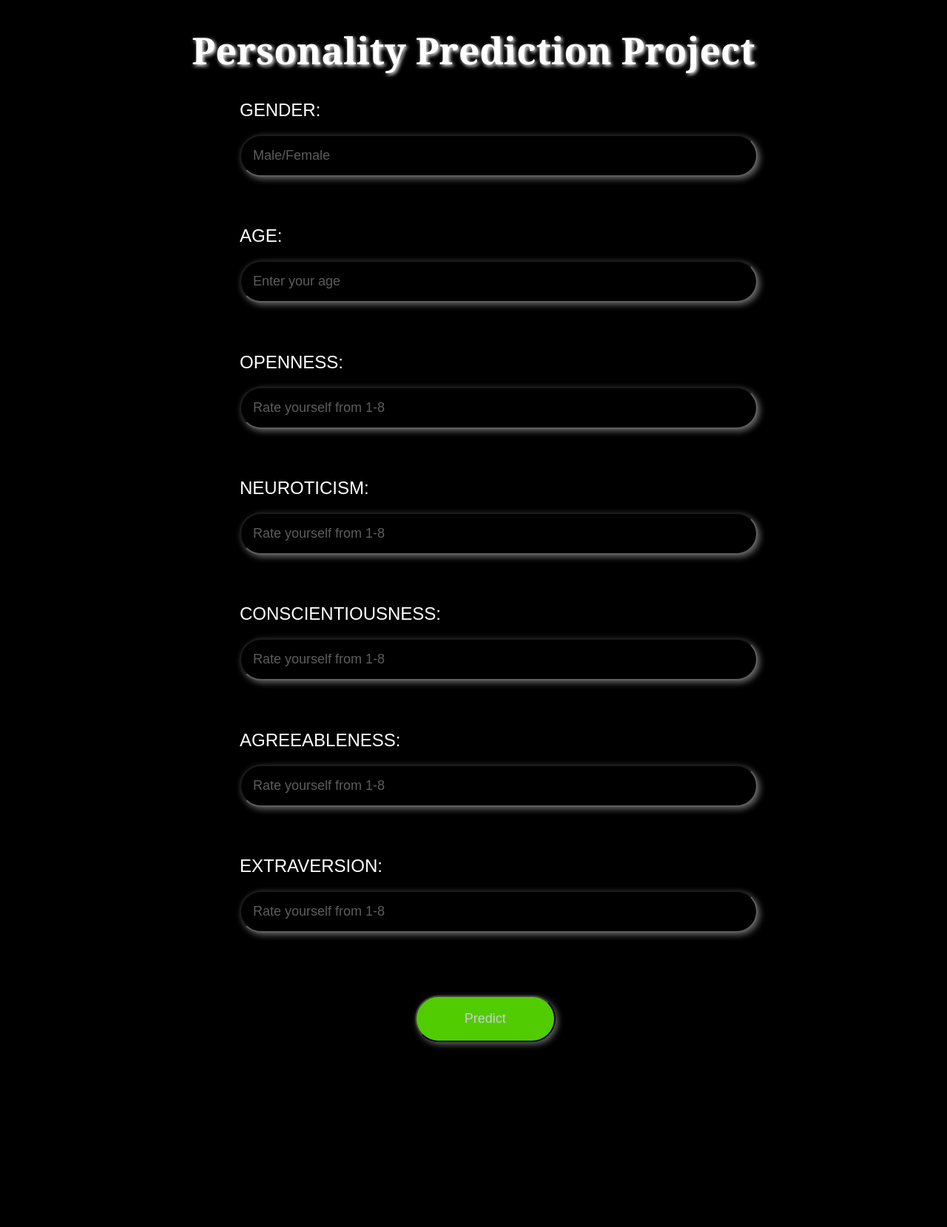
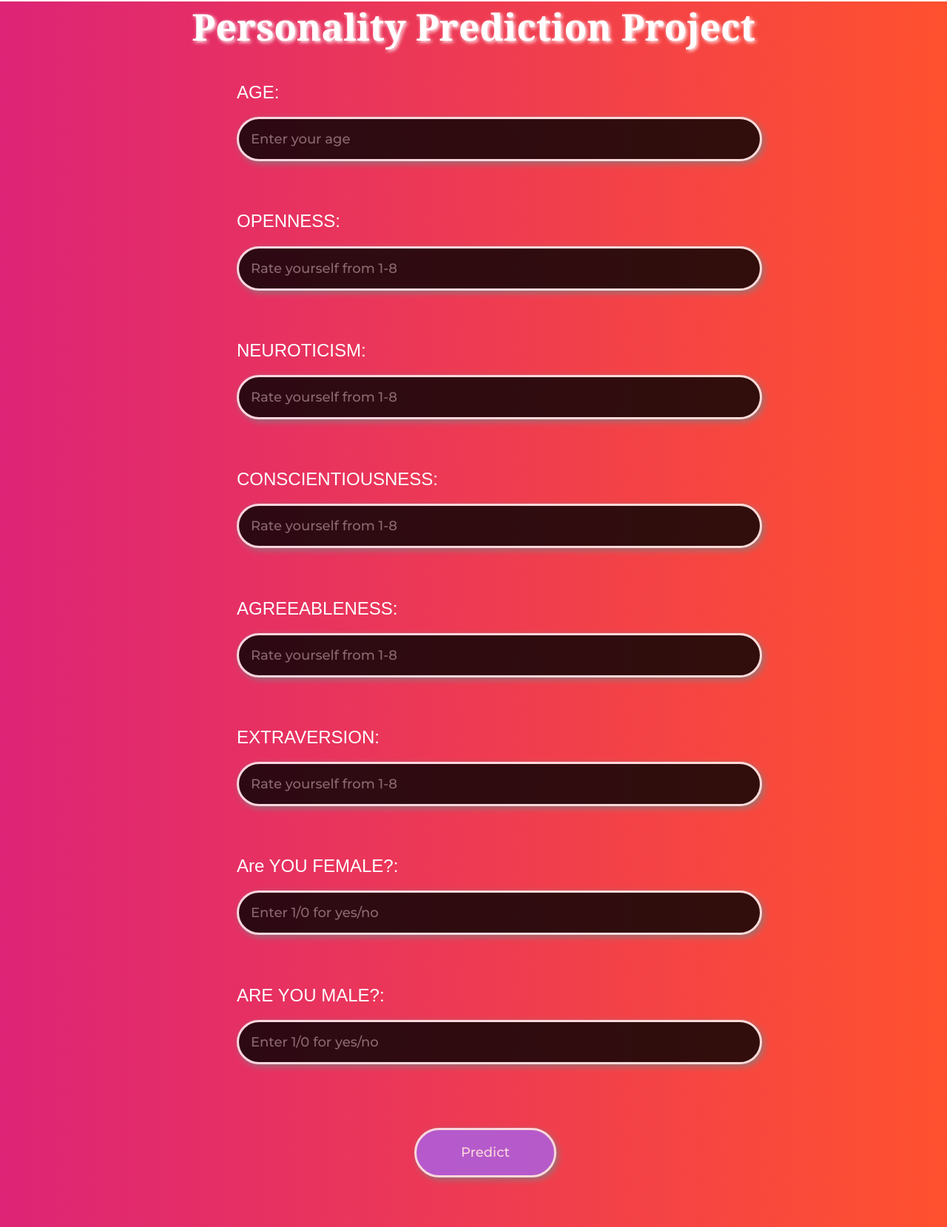
Before and after one commit to ishangujarathi/Personality_Prediction_DataMining_Algo, a Flask app: page / in a window 1280 px wide. Shown: the whole page at 74% size. Before the commit the page ends 1417 px from the top, so only its background shows below. Run offline with Flask 2, Linux system fonts and the light colour scheme; parts of the project's set-up code (start-up, migrations or seed data) failed here and were passed over.

Commit message:
completed project

```diff
--- a/app.py
+++ b/app.py
@@ -15,22 +15,19 @@ def home():
 @app.route('/submit', methods=['POST', 'GET'])
 def result():
     if request.method == 'POST':
-        gender = request.form['gender']
-        if(gender == "Female"):
-            gender_no = 1
-        else:
-            gender_no = 2
         age = request.form['age']
         openness = request.form['openness']
         neuroticism = request.form['neuroticism']
         conscientiousness = request.form['conscientiousness']
         agreeableness = request.form['agreeableness']
         extraversion = request.form['extraversion']
-        result = np.array([gender_no, age, openness, neuroticism,
-                          conscientiousness, agreeableness, extraversion], ndmin=2)
+        female = request.form['isFemale']
+        male = request.form['isMale']
+        result = np.array([age, openness, neuroticism,
+                          conscientiousness, agreeableness, extraversion, female, male], ndmin=2)
         final = scaler.fit_transform(result)
         personality = str(model.predict(final))
-        return render_template("submit.html", answer=personality)
+        return render_template("submit.html", answer=personality.replace('[', '').replace(']', '').replace("'", ""))
 
 
 if __name__ == '__main__':
--- a/templates/index.html
+++ b/templates/index.html
@@ -1,31 +1,53 @@
 <!DOCTYPE html>
 <html>
+
 <head>
   <title> Personality Prediction Project</title>
   <style>
-  html
-  {
+    @import url('https://fonts.googleapis.com/css2?family=Montserrat:wght@500&display=swap');
+
+    * {
+      font-family: 'Montserrat', sans-serif;
+    }
+
+    html {
       min-width: 100%;
       min-height: 100%;
-    background-size: cover;
-    background-color: black;
     }
 
-  input
-  {
+    body {
+      margin: 0;
+      margin-top: -8vh;
+      padding-top: 3vh;
+    }
+
+    .main {
+      background: #FF512F;
+      /* fallback for old browsers */
+      background: -webkit-linear-gradient(to right, #DD2476, #FF512F);
+      /* Chrome 10-25, Safari 5.1-6 */
+      background: linear-gradient(to right, #DD2476, #FF512F);
+      /* W3C, IE 10+/ Edge, Firefox 16+, Chrome 26+, Opera 12+, Safari 7+ */
+      background-position: center;
+      background-repeat: no-repeat;
+      background-size: cover;
+    }
+
+    input {
       margin-top: 2%;
       margin-bottom: 7%;
       padding: 2vh;
       width: 70%;
-    background-color:black;
+      background-color: black;
+      border: 0.2em solid white;
       color: white;
       opacity: 0.8;
       border-radius: 50px;
       box-shadow: 3px 3px 8px grey;
       font-size: large;
     }
-  .heading
-  {
+
+    .heading {
       color: white;
       text-shadow: 2px 2px 5px white;
       text-align: center;
@@ -33,35 +55,36 @@
       font-family: Cambria, Cochin, Georgia, Times, 'Times New Roman', serif;
     }
 
-  .form
-  {
-    color : white;
+    .form {
+      color: white;
       font-size: x-large;
       font-family: sans-serif;
       margin-left: 25%;
     }
 
-  .button
-  {
+    .button {
       margin-left: 25%;
       padding-top: 2%;
       padding-bottom: 2%;
       width: 20%;
       border-radius: 40px;
-    background-color: #66ff00;
+      background-color: #a862ea;
+
       font-weight: 200;
+      transition: 0.6s all cubic-bezier(0.23, 1, 0.320, 1);
+      will-change: background-color;
     }
-  .button:hover
-  {
-    background-color: red;
+
+    .button:hover {
+      background-color: #6545a4;
     }
   </style>
 </head>
+
 <body>
+  <section class="main">
     <h1 class="heading">Personality Prediction Project</h1>
     <form action="/submit" method="POST" class="form">
-    GENDER: <br>
-    <input type="text" name="gender" placeholder="Male/Female" required><br>
       AGE: <br>
       <input type="text" name="age" placeholder="Enter your age" required><br>
       OPENNESS: <br>
@@ -74,7 +97,13 @@
       <input type="text" name="agreeableness" placeholder="Rate yourself from 1-8" required><br>
       EXTRAVERSION: <br>
       <input type="text" name="extraversion" placeholder="Rate yourself from 1-8" required><br>
+      Are YOU FEMALE?: <br>
+      <input type="text" name="isFemale" placeholder="Enter 1/0 for yes/no" required><br>
+      ARE YOU MALE?: <br>
+      <input type="text" name="isMale" placeholder="Enter 1/0 for yes/no" required><br>
       <input type="submit" name="submit" value="Predict" class="button">
     </form>
+  </section>
 </body>
+
 </html>
```
Also changed, not shown: public/bg.jpg (added), 2 other files. Lines whose indentation alone changed are shown as unchanged.
